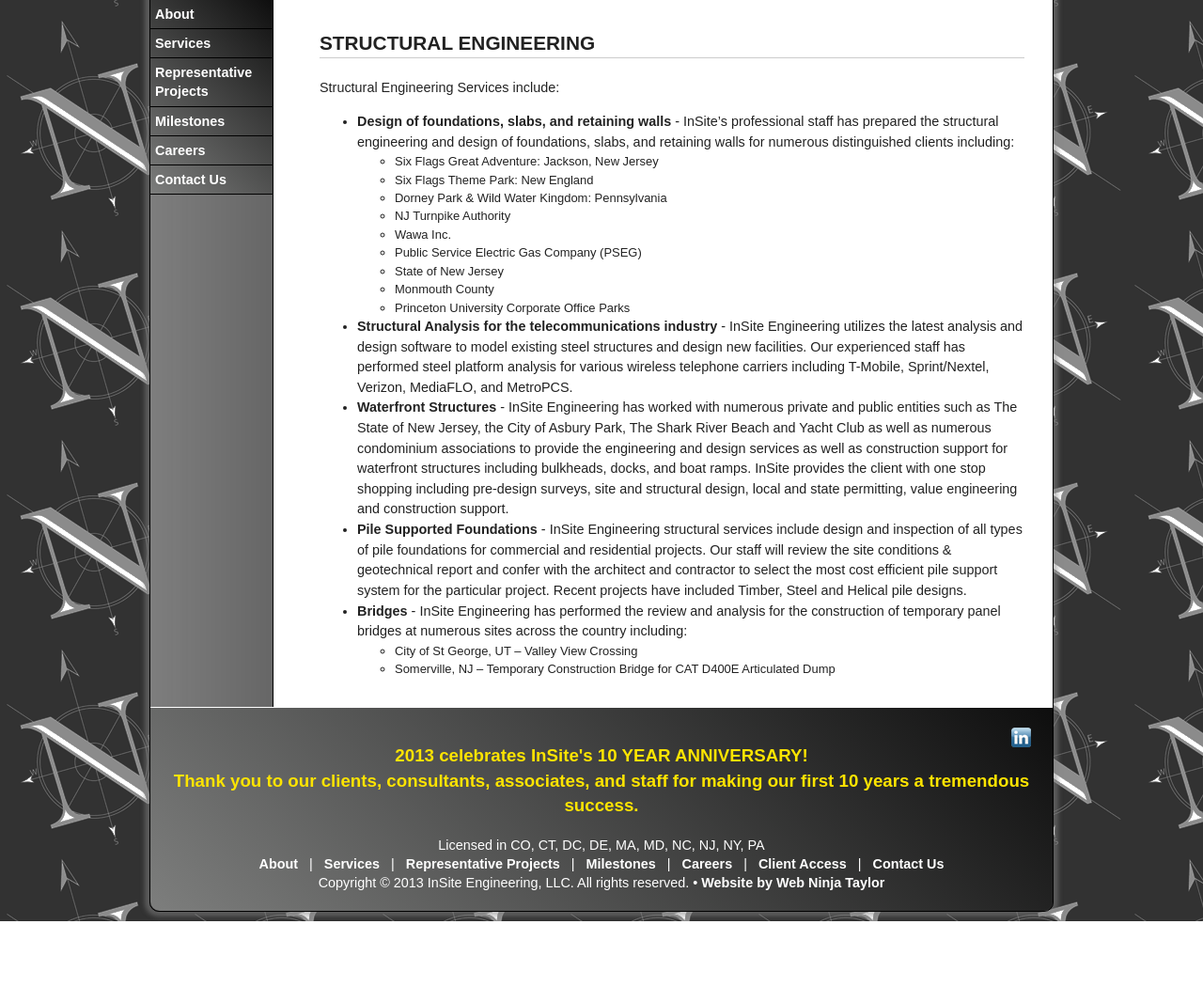
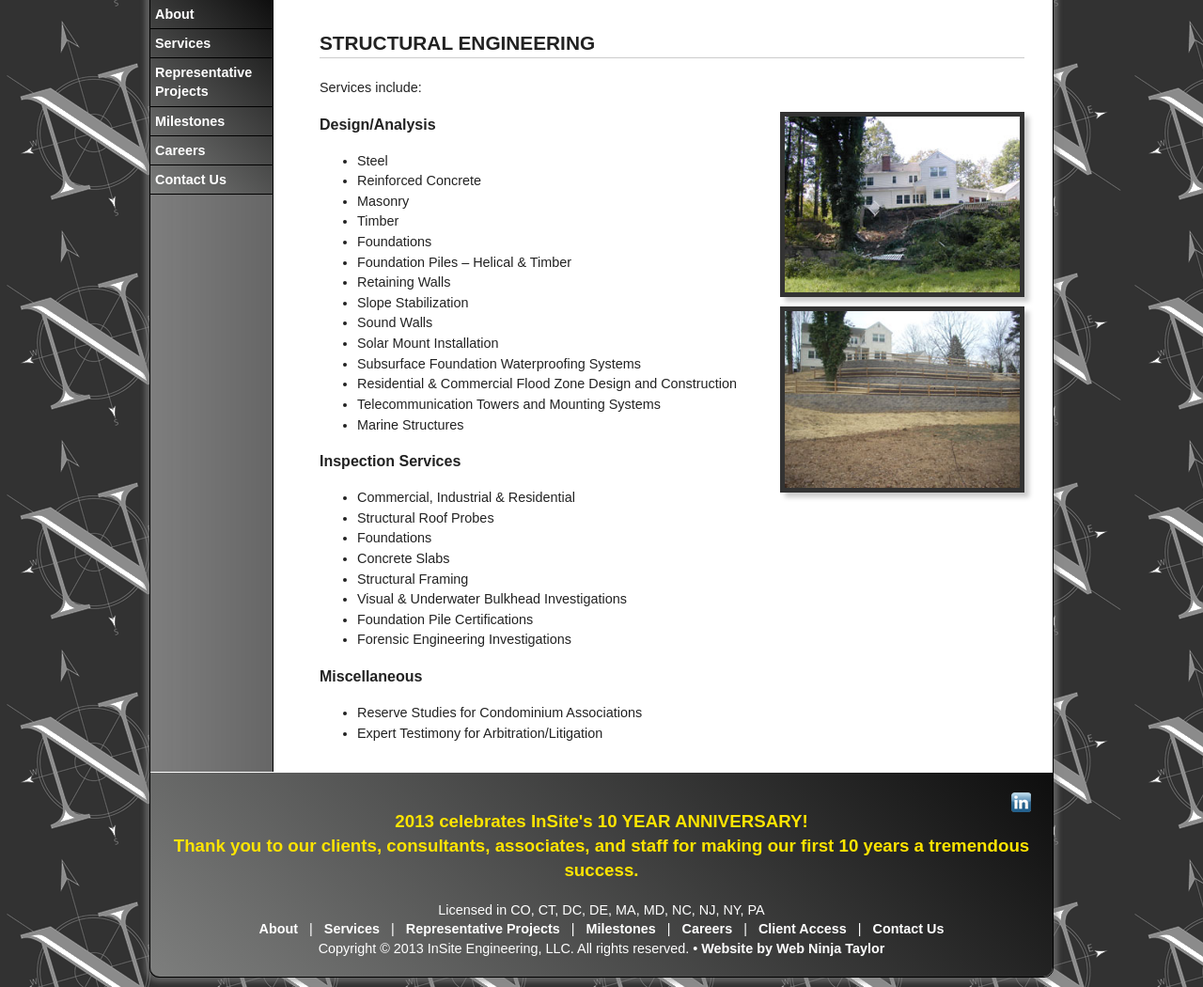
Before and after one commit to webninjataylor/insite, a PHP site: page /services/structuralengineering.php in a window 1280 px wide. Shown: the part 209-1259 px from the top of the page at 94% size. Before the commit the page ends 1189 px from the top, so only its background shows below. Run offline with PHP 8.4, Linux system fonts and the light colour scheme.

Commit message:
More than half of Services updated

```diff
--- a/css/main.scss
+++ b/css/main.scss
@@ -243,6 +243,7 @@
     line-height: 1.5;
     /*min-height: 610px;*/
     padding: 30px;
+    text-align: justify;
     width: 750px;
 }
 
@@ -262,6 +263,10 @@
 
 h2 {
     border-bottom: 1px solid #cccccc;
+    font-size: 1em;
+}
+
+h3 {
     font-size: 1em;
 }
 
@@ -292,6 +297,7 @@
 .photo-right {
     border: 5px solid #333333;
     box-shadow: 5px 5px 5px 0px #ccc;
+    clear: both;
     float: right;
     margin: 0 0 10px 20px;
     width: 250px;
@@ -430,6 +436,11 @@
     aside#contact {
         width: 380px;
     }
+    #gaudybutton {
+        left: 10px;
+        padding:5px;
+        width: 120px;
+    }
     article {
         width: 510px;
     }
--- a/services.php
+++ b/services.php
@@ -11,7 +11,7 @@
         <?php include('includes/menu.php'); ?>
         <article>
             <h1>Services</h1>
-            <p>InSite is comprised of a team of licensed, dedicated, and talented professionals.  Whatever your development goals are, our team’s diverse backgrounds enable us to provide a full range of services to work with you from concept through construction.  The list to the right provides a general overview of our services.</p>
+            <p>InSite is comprised of a team of licensed, dedicated, and talented professionals.  Whatever your land development goals are, our team’s diverse backgrounds enable us to provide a full range of services to work with you from concept through construction.  The list to the right provides a general overview of our services.</p>
             <img src="images/services_home.png" class="photo">
         </article>
     </section>
--- a/services/structuralengineering.php
+++ b/services/structuralengineering.php
@@ -11,31 +11,41 @@
         <?php include('../includes/menu.php'); ?>
         <article>
             <h1>Structural Engineering</h1>
-            <p>Structural Engineering Services include:</p>
+            <p>Services include:</p>
+            <img src="../images/se2.jpg" class="photo-right">
+            <img src="../images/se1.jpg" class="photo-right">
+            <h3>Design/Analysis</h3>
             <ul>
-                <li><strong>Design of foundations, slabs, and retaining walls</strong> - InSite’s professional staff has prepared the structural engineering and design of foundations, slabs, and retaining walls for numerous distinguished clients including:
-                    <ul>
-                        <li>Six Flags Great Adventure: Jackson, New Jersey</li>
-                        <li>Six Flags Theme Park: New England</li>
-                        <li>Dorney Park &amp; Wild Water Kingdom: Pennsylvania</li>
-                        <li>NJ Turnpike Authority</li>
-                        <li>Wawa Inc.</li>
-                        <li>Public Service Electric Gas Company (PSEG)</li>
-                        <li>State of New Jersey</li>
-                        <li>Monmouth County</li>
-                        <li>Princeton University Corporate Office Parks</li>
-                    </ul>
-                </li>
-                <li><strong>Structural Analysis for the telecommunications industry</strong> - InSite Engineering utilizes the latest analysis and design software to model existing steel structures and design new facilities. Our experienced staff has performed steel platform analysis for various wireless telephone carriers including T-Mobile, Sprint/Nextel, Verizon, MediaFLO, and MetroPCS.</li>
-                <li><strong>Waterfront Structures</strong> - InSite Engineering has worked with numerous private and public entities such as The State of New Jersey, the City of Asbury Park, The Shark River Beach and Yacht Club as well as numerous condominium associations to provide the engineering and design services as well as construction support for waterfront structures including bulkheads, docks, and boat ramps. InSite provides the client with one stop shopping including pre-design surveys, site and structural design, local and state permitting, value engineering and construction support.</li>
-                <li><strong>Pile Supported Foundations</strong> - InSite Engineering structural services include design and inspection of all types of pile foundations for commercial and residential projects. Our staff will review the site conditions &amp; geotechnical report and confer with the architect and contractor to select the most cost efficient pile support system for the particular project. Recent projects have included Timber, Steel and Helical pile designs.</li>
-                <li><strong>Bridges</strong> - InSite Engineering has performed the review and analysis for the construction of temporary panel bridges at numerous sites across the country including:
-                    <ul>
-                        <li>City of St George, UT – Valley View Crossing</li>
-                        <li>Somerville, NJ – Temporary Construction Bridge for CAT D400E Articulated Dump</li>
-                    </ul>
-
-                </li>
+                <li>Steel</li>
+                <li>Reinforced Concrete</li>
+                <li>Masonry</li>
+                <li>Timber</li>
+                <li>Foundations</li>
+                <li>Foundation Piles – Helical &amp; Timber</li>
+                <li>Retaining Walls</li>
+                <li>Slope Stabilization</li>
+                <li>Sound Walls</li>
+                <li>Solar Mount Installation</li>
+                <li>Subsurface Foundation Waterproofing Systems</li>
+                <li>Residential &amp; Commercial Flood Zone Design and Construction</li>
+                <li>Telecommunication Towers and Mounting Systems</li>
+                <li>Marine Structures</li>
+            </ul>
+            <h3>Inspection Services</h3>
+            <ul>
+                <li>Commercial, Industrial &amp; Residential</li>
+                <li>Structural Roof Probes</li>
+                <li>Foundations</li>
+                <li>Concrete Slabs</li>
+                <li>Structural Framing</li>
+                <li>Visual &amp; Underwater Bulkhead Investigations</li>
+                <li>Foundation Pile Certifications</li>
+                <li>Forensic Engineering Investigations</li>
+            </ul>
+            <h3>Miscellaneous</h3>
+            <ul>
+                <li>Reserve Studies for Condominium Associations</li>
+                <li>Expert Testimony for Arbitration/Litigation</li>
             </ul>
         </article>
     </section>
```
Also changed, not shown: services/civilengineering.php (+18 -14 lines), services/disasterrecovery.php (+29 -1 lines), services/duediligence.php (+21 -16 lines), services/landscapedesign.php (+11 -24 lines), services/permitting.php (+2 -12 lines), services/professionalplanning.php (+5 -7 lines), services/waterfrontdevelopment.php (+14 -1 lines), css/main.css, images/ce1.jpg (added), images/ce2.jpg (added), images/dd.png (added), images/dis.jpg (added), images/ls.png (added), images/se1.jpg (added), 1 more files.
